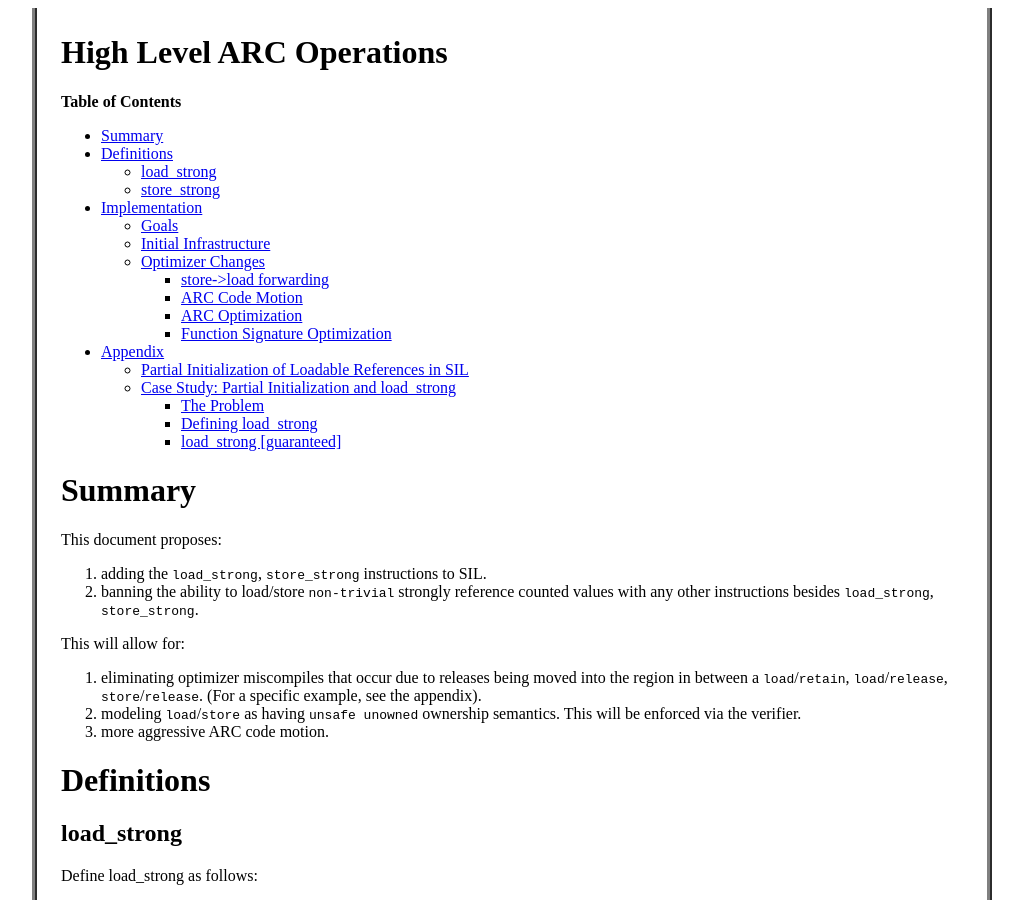
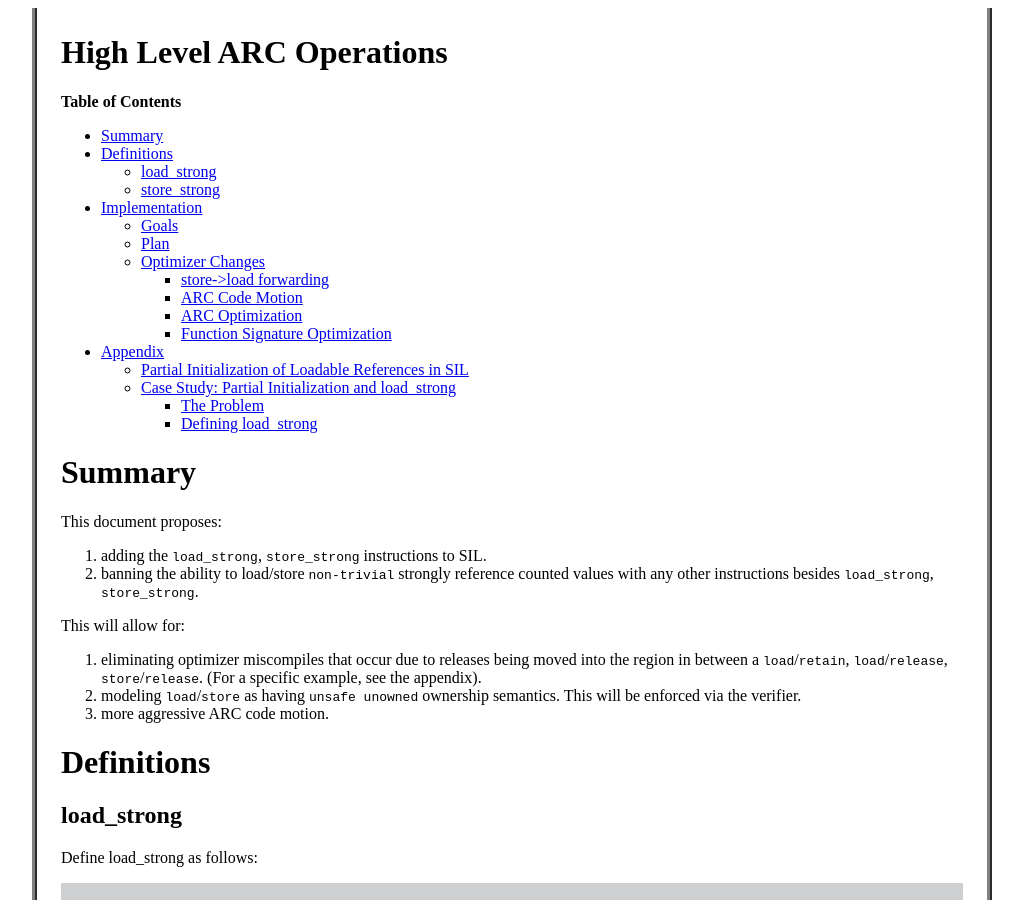
Before and after one commit to gottesmm/gottesmm.github.io, a Jekyll site: the page built from proposals/high-level-arc-operations.md, in a window 1280 px wide and 900 px high. Shown: the whole window, without its empty margins (128-1151 px from the left). Built offline with Jekyll 4.4.1, drawn with Linux system fonts in a browser that asks for light colours.

Commit message:
[load-strong-store-strong] Update the table of contents.

```diff
--- a/proposals/high-level-arc-operations.md
+++ b/proposals/high-level-arc-operations.md
@@ -15,7 +15,7 @@ categories: proposals
     - [store_strong](#storestrong)
 - [Implementation](#implementation)
     - [Goals](#goals)
-    - [Initial Infrastructure](#initial-infrastructure)
+    - [Plan](#plan)
     - [Optimizer Changes](#optimizer-changes)
         - [store->load forwarding](#store-load-forwarding)
         - [ARC Code Motion](#arc-code-motion)
@@ -26,7 +26,6 @@ categories: proposals
     - [Case Study: Partial Initialization and load_strong](#case-study-partial-initialization-and-loadstrong)
         - [The Problem](#the-problem)
         - [Defining load_strong](#defining-loadstrong)
-        - [load_strong [guaranteed]](#loadstrong-guaranteed)
 
 <!-- markdown-toc end -->
 
```
